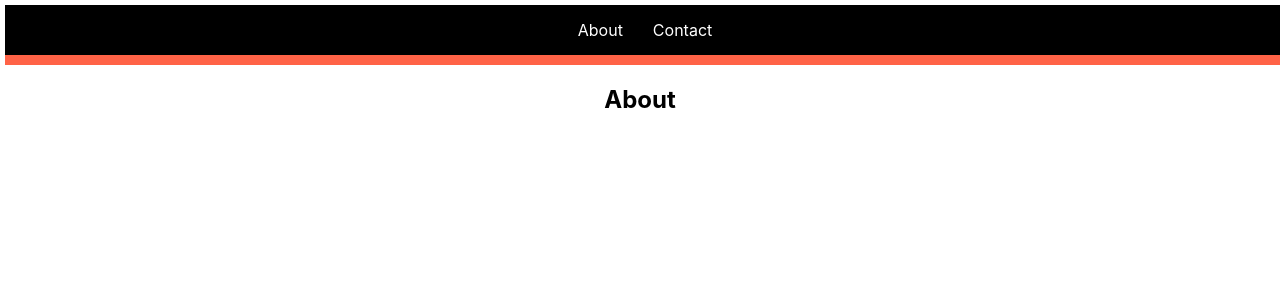
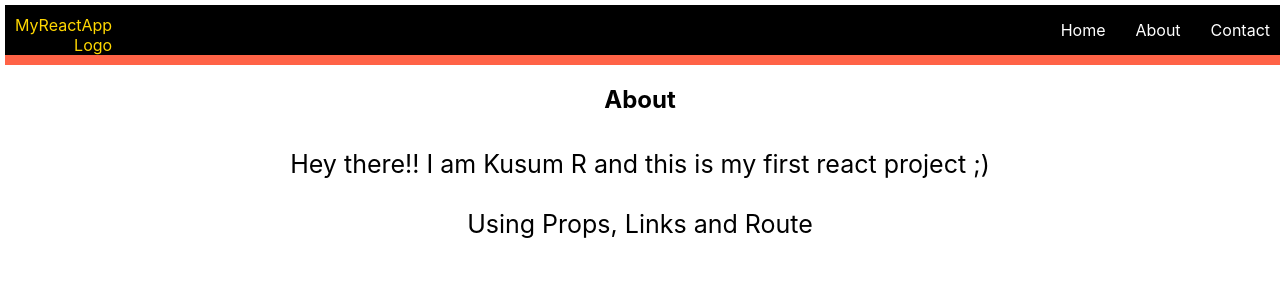
Before and after one commit to Kusum2000/react-project-1, a React (Create React App) app: page /about in a window 1280 px wide. Shown: the top 300 px of the page. Built offline with nearby package versions, Linux system fonts and the light colour scheme.

Commit message:
final commit

```diff
--- a/src/App.css
+++ b/src/App.css
@@ -40,6 +40,7 @@
 nav{
   background-color:black;
   display: block;
+  text-align: right;
   justify-content: space-between;
   width: 100vw;
   height:fit-content;
@@ -62,10 +63,29 @@ ul{
 li{
   display: inline-block;
   padding: 15px;
+  color: gold;
+  position: absolute;
+  top:0;
+  left:0;
+
 }
+li.li-nav{
+  color:white;
+  position:relative;
 
-li:hover{
+}
+li.li-nav:hover{
   background-color: rgb(235, 231, 231);
   transition: all 0.5s;
   color:black
 }
+about-div{
+  padding: 20px 20px;
+  margin:0 auto;
+}
+
+p{
+  font-size: 25px;
+  padding: 15px 15px;
+  margin: 0 auto;
+}
--- a/src/about.js
+++ b/src/about.js
@@ -4,6 +4,8 @@ function About(){
     return(
         <div className="about-div">
             <h2>About</h2>
+            <p>Hey there!! I am Kusum R and this is my first react project ;)</p>
+            <p>Using Props, Links and Route</p>
         </div>
     )
 }
--- a/src/contact.js
+++ b/src/contact.js
@@ -4,6 +4,8 @@ function Contact(){
     return(
         <div className="contact-div">
             <h2>Contact</h2>
+            <p>To know more visit the site below</p>
+            <a href="https://www.w3schools.com/">W3Schools.com</a>
         </div>
     )
 }
--- a/src/nav.js
+++ b/src/nav.js
@@ -4,11 +4,17 @@ function Nav(){
     return(
         <nav>
             <ul>
+                <Link to='/' className='nav-logo'>
+                    <li >MyReactApp<br/>Logo</li>
+                </Link>
+                <Link to='/' className='nav-link'>
+                    <li className="li-nav">Home</li>
+                </Link>
                 <Link to='/about' className='nav-link'>
-                <li>About</li>
+                    <li className="li-nav">About</li>
                 </Link>
                 <Link to='/contact' className='nav-link'>
-                <li>Contact</li>
+                    <li className="li-nav">Contact</li>
                 </Link>
             </ul>
         </nav>
```
